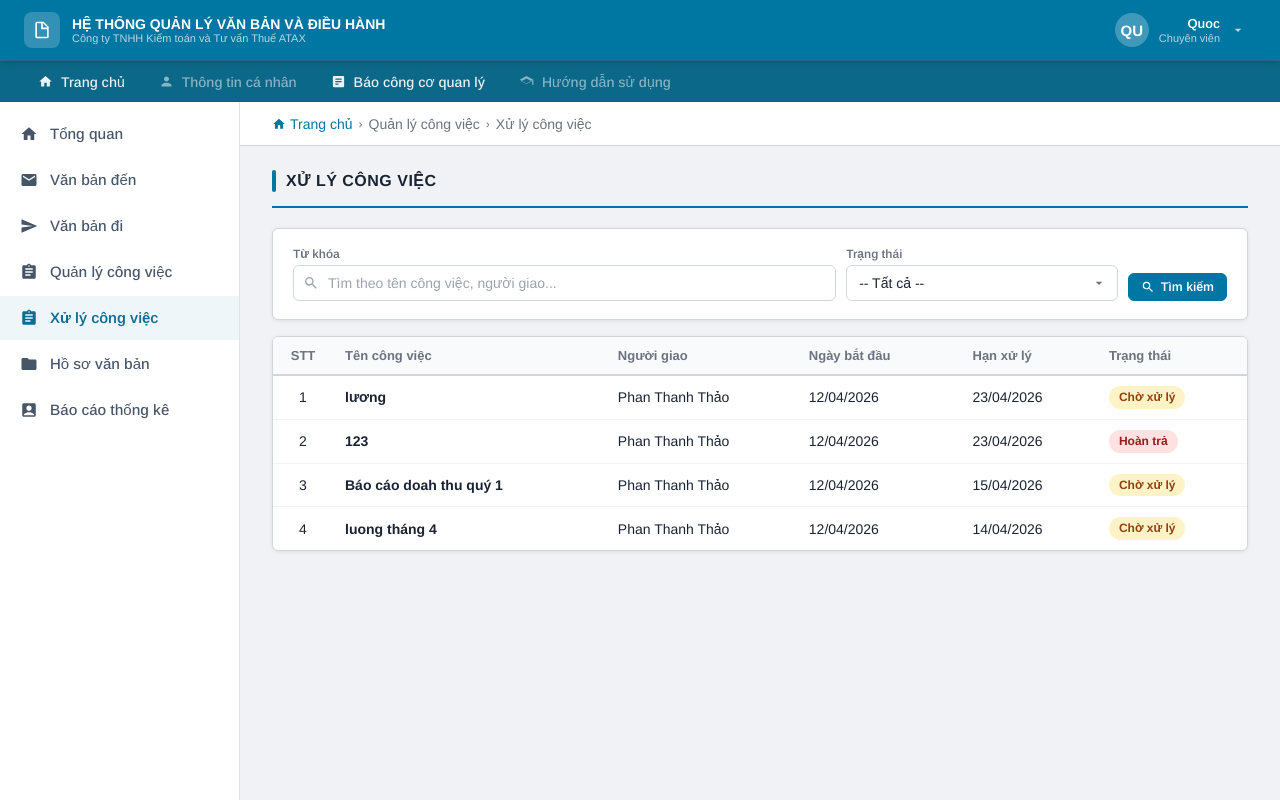
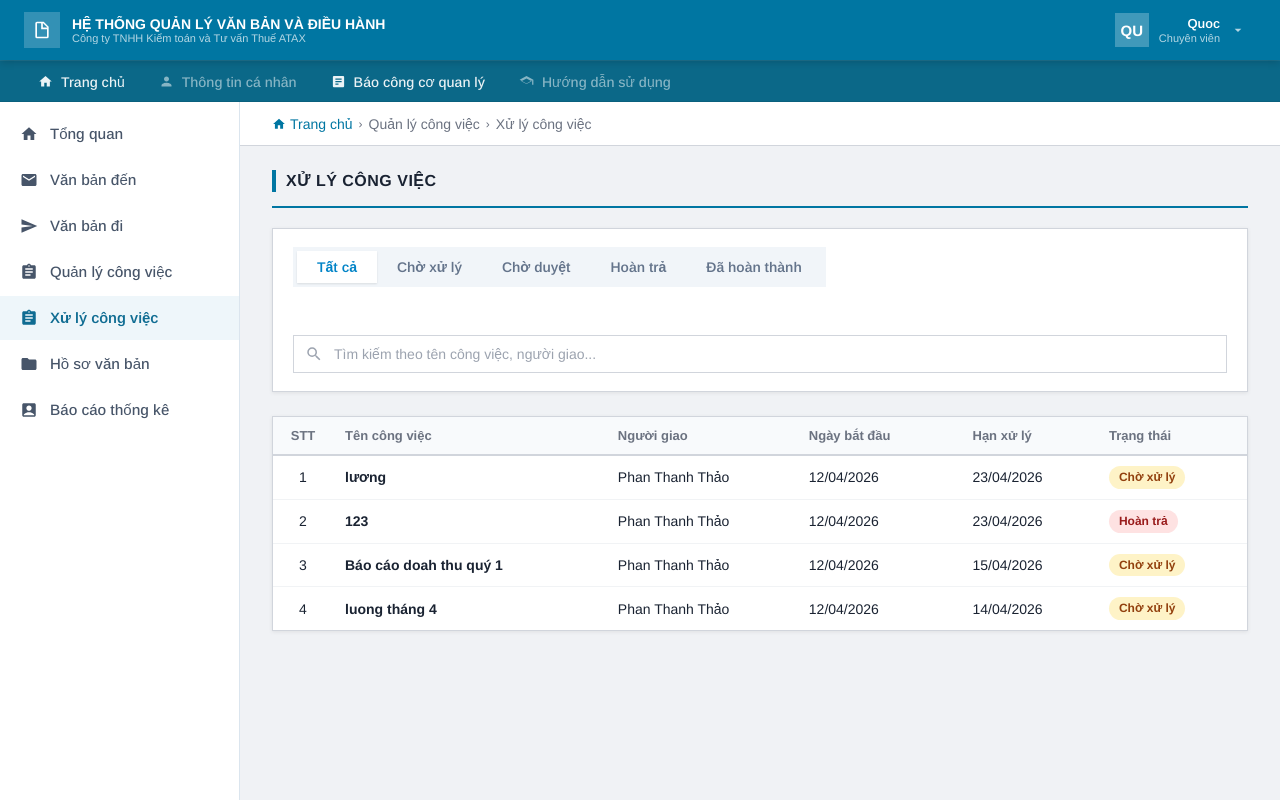
Before and after one commit to nhquoc912005/LapTrinhWeb_Nhom3, a Django app: page /xu-ly-cong-viec.html in a window 1280 px wide. Run offline with Django 5.2, Linux system fonts and the light colour scheme; a user stored in the database is signed in; data comes from the database, SQL or seed files in the repository; both versions use the stored data as it was after the commit.

Commit message:
quanlycv

```diff
--- a/he_thong_quan_ly_van_ban/apps/core/models.py
+++ b/he_thong_quan_ly_van_ban/apps/core/models.py
@@ -467,8 +467,8 @@ class VanBanHoanTra(models.Model):
 
 class CongViec(models.Model):
     NGUON_GIAO_CHOICES = (
-        ("Văn Bản đi", "Văn Bản đi"),
-        ("Văn Bản Đến", "Văn Bản Đến"),
+        ("Văn bản đến", "Văn bản đến"),
+        ("Văn bản đi", "Văn bản đi"),
     )
 
     cong_viec_id = models.AutoField(primary_key=True)
@@ -488,7 +488,6 @@ class CongViec(models.Model):
     )
     TRANG_THAI_CHOICES = (
         ("Chờ xử lý", "Chờ xử lý"),
-        ("Đang xử lý", "Đang xử lý"),
         ("Chờ duyệt", "Chờ duyệt"),
         ("Hoàn trả", "Hoàn trả"),
         ("Đã hoàn thành", "Đã hoàn thành"),
--- a/he_thong_quan_ly_van_ban/apps/quanlycongviec/views.py
+++ b/he_thong_quan_ly_van_ban/apps/quanlycongviec/views.py
@@ -262,7 +262,7 @@ def start_task(request, task_id):
     else:
         messages.info(request, "Đã tiếp nhận công việc. Bắt đầu xử lý.")
 
-    task.trang_thai = "Đang xử lý"
+    # task.trang_thai = "Đang xử lý" # Removed
     task.save()
     return redirect('quanlycongviec:task_detail', task_id=task.pk)
 
@@ -286,7 +286,7 @@ def task_detail(request, task_id):
         'attachments': attachments,
         'first_pdf': first_pdf,
         'can_approve': request.user.is_lanh_dao and task.trang_thai == "Chờ duyệt",
-        'can_start': (request.user.is_chuyen_vien or task.nguoi_thuc_hien == request.user.core_profile) and task.trang_thai in ["Chờ xử lý", "Đang xử lý"],
+        'can_start': (request.user.is_chuyen_vien or task.nguoi_thuc_hien == request.user.core_profile) and task.trang_thai in ["Chờ xử lý", "Hoàn trả"],
         'can_edit': request.user.is_lanh_dao,
         'can_delete': request.user.is_lanh_dao and task.trang_thai == "Chờ xử lý",
     }
--- a/he_thong_quan_ly_van_ban/apps/static/assets/css/style.css
+++ b/he_thong_quan_ly_van_ban/apps/static/assets/css/style.css
@@ -342,7 +342,7 @@ table { border-collapse: collapse; width: 100%; }
 .header-brand-icon {
   width: 36px; height: 36px;
   background: rgba(255,255,255,0.2);
-  border-radius: 8px;
+  border-radius: 0;
   display: flex; align-items: center; justify-content: center;
   flex-shrink: 0;
 }
@@ -377,7 +377,7 @@ table { border-collapse: collapse; width: 100%; }
   gap: 10px;
   cursor: pointer;
   padding: 6px 10px;
-  border-radius: var(--radius);
+  border-radius: 0;
   transition: background var(--transition);
   position: relative;
 }
@@ -387,7 +387,7 @@ table { border-collapse: collapse; width: 100%; }
 .header-avatar {
   width: 34px; height: 34px;
   background: rgba(255,255,255,0.25);
-  border-radius: 50%;
+  border-radius: 0;
   display: flex; align-items: center; justify-content: center;
   font-size: 15px;
   font-weight: 700;
@@ -647,7 +647,7 @@ table { border-collapse: collapse; width: 100%; }
   content: '';
   width: 4px; height: 22px;
   background: var(--primary);
-  border-radius: 2px;
+  border-radius: 0;
   flex-shrink: 0;
 }
 
@@ -671,7 +671,7 @@ table { border-collapse: collapse; width: 100%; }
 .form-control {
   padding: 9px 12px;
   border: 1px solid var(--border-color);
-  border-radius: var(--radius);
+  border-radius: 0;
   font-size: 14px;
   font-family: var(--font);
   color: var(--text-main);
@@ -738,7 +738,7 @@ textarea.form-control { resize: vertical; min-height: 90px; }
   font-size: 14px;
   font-weight: 600;
   font-family: var(--font);
-  border-radius: var(--radius);
+  border-radius: 0;
   border: 1px solid transparent;
   cursor: pointer;
   transition: all var(--transition);
@@ -822,7 +822,7 @@ textarea.form-control { resize: vertical; min-height: 90px; }
 .filter-card {
   background: white;
   border: 1px solid var(--border-color);
-  border-radius: var(--radius);
+  border-radius: 0;
   padding: 18px 20px;
   margin-bottom: 16px;
   box-shadow: var(--shadow);
@@ -924,7 +924,7 @@ textarea.form-control { resize: vertical; min-height: 90px; }
 .table-container {
   overflow-x: auto;
   border: 1px solid var(--border-color);
-  border-radius: var(--radius);
+  border-radius: 0;
   background: white;
   box-shadow: var(--shadow);
 }
@@ -1531,7 +1531,7 @@ td.td-truncate {
   color: var(--text-secondary);
   cursor: pointer;
   transition: all 0.2s;
-  border-radius: 4px;
+  border-radius: 0;
   font-size: 14px;
 }
 .filter-tab.active {
--- a/he_thong_quan_ly_van_ban/apps/templates/quanlycongviec/xu-ly-cong-viec.html
+++ b/he_thong_quan_ly_van_ban/apps/templates/quanlycongviec/xu-ly-cong-viec.html
@@ -5,11 +5,49 @@
 
 {% block extra_css %}
 <style>
-    .badge-cho-xu-ly { background: #FEF3C7; color: #92400E; } /* Yellow */
-    .badge-dang-xu-ly { background: #DBEAFE; color: #1E40AF; } /* Blue */
-    .badge-cho-duyet { background: #F3E8FF; color: #6B21A8; } /* Purple */
-    .badge-hoan-tra { background: #FEE2E2; color: #991B1B; } /* Red */
-    .badge-da-hoan-thanh { background: #D1FAE5; color: #065F46; } /* Green */
+    .badge-cho-xu-ly { background: #FEF3C7; color: #92400E; border-radius: 20px !important; }
+    .badge-cho-duyet { background: #F3E8FF; color: #6B21A8; border-radius: 20px !important; }
+    .badge-hoan-tra { background: #FEE2E2; color: #991B1B; border-radius: 20px !important; }
+    .badge-da-hoan-thanh { background: #D1FAE5; color: #065F46; border-radius: 20px !important; }
+
+    /* Global square transformation */
+    *:not(.badge):not([class*="badge-"]) {
+        border-radius: 0 !important;
+    }
+
+    /* Filter Tabs Styling */
+    .filter-tabs {
+        display: flex;
+        background: #F1F5F9;
+        padding: 4px;
+        margin-bottom: 24px;
+        width: max-content;
+        border-radius: 0;
+    }
+
+    .filter-tab {
+        padding: 8px 20px;
+        border: none;
+        background: transparent;
+        color: #64748B;
+        font-size: 14px;
+        font-weight: 600;
+        cursor: pointer;
+        transition: all 0.2s;
+        border-radius: 0;
+        white-space: nowrap;
+    }
+
+    .filter-tab:hover {
+        color: #0284C7;
+        background: rgba(2, 132, 199, 0.05);
+    }
+
+    .filter-tab.active {
+        background: white;
+        color: #0284C7;
+        box-shadow: 0 1px 2px rgba(0, 0, 0, 0.1);
+    }
 </style>
 {% endblock %}
 
@@ -29,36 +67,24 @@
 {% block content %}
 <h1 class="page-title">XỬ LÝ CÔNG VIỆC</h1>
 
-<!-- Filter Card -->
-<div class="filter-card">
-    <div class="filter-row" style="align-items:flex-end;">
-        <div class="filter-input-group filter-search">
-            <label>Từ khóa</label>
-            <div class="search-input-wrap">
-                <svg width="16" height="16" viewBox="0 0 24 24">
+<!-- Filter Section -->
+<div class="filter-card" style="margin-bottom: 24px;">
+    <div style="display:flex; justify-content:space-between; align-items:center; margin-bottom:24px;">
+        <div class="filter-tabs" id="filterTabs">
+            <button class="filter-tab active" data-tab="all">Tất cả</button>
+            <button class="filter-tab" data-tab="Chờ xử lý">Chờ xử lý</button>
+            <button class="filter-tab" data-tab="Chờ duyệt">Chờ duyệt</button>
+            <button class="filter-tab" data-tab="Hoàn trả">Hoàn trả</button>
+            <button class="filter-tab" data-tab="Đã hoàn thành">Đã hoàn thành</button>
+        </div>
+    </div>
+
+    <div style="display:grid; grid-template-columns: 1fr; gap:24px;">
+        <div class="search-input-wrap" style="position:relative;">
+            <svg width="18" height="18" viewBox="0 0 24 24" style="position:absolute; left:12px; top:50%; transform:translateY(-50%); color:var(--text-muted);">
                 <path d="M15.5 14h-.79l-.28-.27A6.471 6.471 0 0 0 16 9.5 6.5 6.5 0 1 0 9.5 16c1.61 0 3.09-.59 4.23-1.57l.27.28v.79l5 4.99L20.49 19l-4.99-5zm-6 0C7.01 14 5 11.99 5 9.5S7.01 5 9.5 5 14 7.01 14 9.5 11.99 14 9.5 14z" />
             </svg>
-                <input type="text" id="searchKeyword" class="form-control" placeholder="Tìm theo tên công việc, người giao...">
-            </div>
-        </div>
-        <div class="filter-input-group">
-            <label>Trạng thái</label>
-            <select id="filterStatus" class="form-control">
-                <option value="">-- Tất cả --</option>
-                <option value="Chờ xử lý">Chờ xử lý</option>
-                <option value="Đang xử lý">Đang xử lý</option>
-                <option value="Chờ duyệt">Chờ duyệt</option>
-                <option value="Hoàn trả">Hoàn trả</option>
-                <option value="Đã hoàn thành">Đã hoàn thành</option>
-            </select>
-        </div>
-        <div class="filter-actions">
-            <button class="btn btn-primary btn-sm" id="btnSearch">
-                <svg width="14" height="14" viewBox="0 0 24 24" fill="white">
-                    <path d="M15.5 14h-.79l-.28-.27A6.471 6.471 0 0 0 16 9.5 6.5 6.5 0 1 0 9.5 16c1.61 0 3.09-.59 4.23-1.57l.27.28v.79l5 4.99L20.49 19l-4.99-5zm-6 0C7.01 14 5 11.99 5 9.5S7.01 5 9.5 5 14 7.01 14 9.5 11.99 14 9.5 14z" />
-                </svg>
-                Tìm kiếm
-            </button>
+            <input type="text" id="searchKeyword" class="form-control" placeholder="Tìm kiếm theo tên công việc, người giao..." style="padding-left:40px; width:100%; font-size:14px; padding-top:10px; padding-bottom:10px;">
         </div>
     </div>
 </div>
@@ -88,8 +114,6 @@
                     <td>
                         {% if task.trang_thai == "Chờ xử lý" %}
                         <span class="badge badge-cho-xu-ly">{{ task.trang_thai }}</span>
-                        {% elif task.trang_thai == "Đang xử lý" %}
-                            <span class="badge badge-dang-xu-ly">{{ task.trang_thai }}</span>
                         {% elif task.trang_thai == "Chờ duyệt" %}
                         <span class="badge badge-cho-duyet">{{ task.trang_thai }}</span>
                         {% elif task.trang_thai == "Hoàn trả" %}
@@ -115,26 +139,71 @@
 
 {% block extra_js %}
 <script>
+    // Filtering Logic
+    document.addEventListener('DOMContentLoaded', function () {
+        const tabs = document.querySelectorAll('.filter-tab');
+        const rows = document.querySelectorAll('#xuLyCVBody tr');
+        const searchInput = document.getElementById('searchKeyword');
+
+        function filterTasks() {
+            const activeTab = document.querySelector('.filter-tab.active').getAttribute('data-tab');
+            const keyword = searchInput.value.toLowerCase().trim();
+            let visibleCount = 0;
+
+            rows.forEach(row => {
+                if (row.cells.length < 2) return; // Skip empty row
+
+                const taskName = row.cells[1].innerText.toLowerCase();
+                const userName = row.cells[2].innerText.toLowerCase();
+                const taskStatus = row.cells[5].innerText.trim();
+
+                const matchesTab = (activeTab === 'all' || taskStatus === activeTab);
+                const matchesKeyword = taskName.includes(keyword) || userName.includes(keyword);
+
+                if (matchesTab && matchesKeyword) {
+                    row.style.display = '';
+                    visibleCount++;
+                } else {
+                    row.style.display = 'none';
+                }
+            });
+
+            // Handle empty state
+            let emptyMsg = document.getElementById('emptyFilterMsg');
+            if (visibleCount === 0) {
+                if (!emptyMsg) {
+                    emptyMsg = document.createElement('tr');
+                    emptyMsg.id = 'emptyFilterMsg';
+                    emptyMsg.innerHTML = `<td colspan="7" class="text-center" style="padding: 40px; color: #64748B;">Không tìm thấy công việc phù hợp với tiêu chí lọc.</td>`;
+                    document.getElementById('xuLyCVBody').appendChild(emptyMsg);
+                }
+            } else if (emptyMsg) {
+                emptyMsg.remove();
+            }
+        }
+
+        tabs.forEach(tab => {
+            tab.addEventListener('click', function() {
+                tabs.forEach(t => t.classList.remove('active'));
+                this.classList.add('active');
+                filterTasks();
+            });
+        });
+
+        if (searchInput) {
+            searchInput.addEventListener('input', filterTasks);
+        }
+
         // Task Details Logic
-    document.addEventListener('DOMContentLoaded', function() {
         const tableBody = document.getElementById('xuLyCVBody');
-        tableBody.addEventListener('click', function(e) {
+        if (tableBody) {
+            tableBody.addEventListener('click', function (e) {
                 const tr = e.target.closest('tr');
                 if (tr && tr.hasAttribute('data-id')) {
                     const taskId = tr.getAttribute('data-id');
                     window.location.href = `/task/${taskId}/`;
                 }
             });
-
-        // Search logic
-        const btnSearch = document.getElementById('btnSearch');
-        if (btnSearch) {
-            btnSearch.addEventListener('click', function() {
-                const keyword = document.getElementById('searchKeyword').value;
-                const status = document.getElementById('filterStatus').value;
-                // Basic filtering logic could go here or via reload
-                location.href = `?keyword=${keyword}&status=${status}`;
-            });
         }
     });
 </script>
```
Also changed, not shown: other parts of he_thong_quan_ly_van_ban/apps/static/assets/css/style.css (+26 -26 lines), he_thong_quan_ly_van_ban/apps/templates/quanlycongviec/chi-tiet-cong-viec.html (+105 -43 lines), he_thong_quan_ly_van_ban/apps/templates/quanlycongviec/giao-viec.html (+161 -41 lines), he_thong_quan_ly_van_ban/apps/templates/quanlycongviec/hoan-tra-cong-viec.html (+4 -4 lines), he_thong_quan_ly_van_ban/apps/core/migrations/0006_alter_congviec_trang_thai.py (added), he_thong_quan_ly_van_ban/apps/core/migrations/0007_alter_congviec_nguon_giao.py (added), he_thong_quan_ly_van_ban/db.sqlite3, 1 other file. Lines whose indentation alone changed are shown as unchanged.
